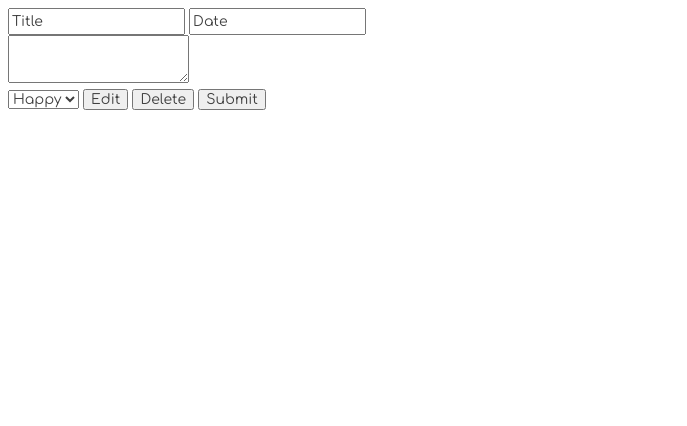
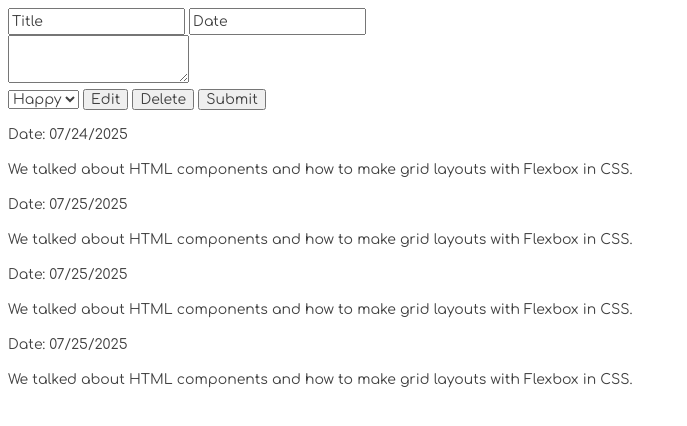
Before and after one commit to dalamcd/daily-journal, a plain HTML site: page index.html in a window 1280 px wide. Shown: the whole page, without its empty margins (0-687 px from the left). Drawn offline with Linux system fonts and the light colour scheme; a web font is replaced by a local one.

Commit message:
Added JS files for journal entries and rendered entries on index.html

```diff
--- a/index.html
+++ b/index.html
@@ -12,11 +12,6 @@
 
     <main>
         <div class="contentContainer">
-
-            <section class="journalEntries">
-                <article class="entry">
-                </article>
-            </section>
             <section class="newEntry">
                 <form>
                     <input type="text" value="Title">
@@ -32,6 +27,10 @@
                 </form>
             </section>
 
+            <section class="journalEntries">
+
+            </section>
+
         </div>
     </main>
 
--- a/scripts/JournalDataProvider.js
+++ b/scripts/JournalDataProvider.js
@@ -21,6 +21,20 @@ const journal = [
         concept: "HTML & CSS",
         entry: "We talked about HTML components and how to make grid layouts with Flexbox in CSS.",
         mood: "Ok"
+    },
+    {
+        id: 3,
+        date: "07/25/2025",
+        concept: "HTML & CSS",
+        entry: "We talked about HTML components and how to make grid layouts with Flexbox in CSS.",
+        mood: "Ok"
+    },
+    {
+        id: 4,
+        date: "07/25/2025",
+        concept: "HTML & CSS",
+        entry: "We talked about HTML components and how to make grid layouts with Flexbox in CSS.",
+        mood: "Ok"
     }
 ]
 
--- /dev/null
+++ b/scripts/JournalEntry.js
@@ -0,0 +1,12 @@
+/*
+ *  Purpose: To render a single journal entry as an
+ *           HTML representation of the data
+ */
+export const JournalEntryComponent = (entry) => {
+    return `
+        <section id="entry--${entry.id}" class="journalEntry">
+            <p>Date: ${entry.date}</p>
+            <p>${entry.entry}
+        </section>
+    `
+}
--- /dev/null
+++ b/scripts/JournalEntryList.js
@@ -0,0 +1,20 @@
+/*
+ *  Purpose:
+ *    To render as many journal entry components as
+ *    there are items in the collection exposed by the
+ *    data provider component
+ */
+import { useJournalEntries } from "./JournalDataProvider.js"
+import { JournalEntryComponent } from "./JournalEntry.js"
+
+// DOM reference to where all entries will be rendered
+const entryLog = document.querySelector(".journalEntries")
+
+export const EntryListComponent = () => {
+    // Use the journal entry data from the data provider component
+    const entries = useJournalEntries()
+
+    for (const entry of entries) {
+        entryLog.innerHTML += JournalEntryComponent(entry)
+    }
+}
--- a/scripts/main.js
+++ b/scripts/main.js
@@ -0,0 +1,3 @@
+import { EntryListComponent } from "./JournalEntryList.js";
+
+EntryListComponent();
```
